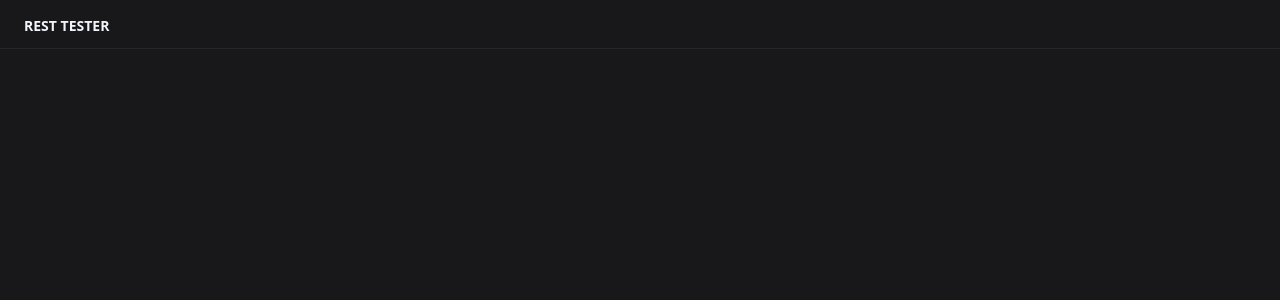
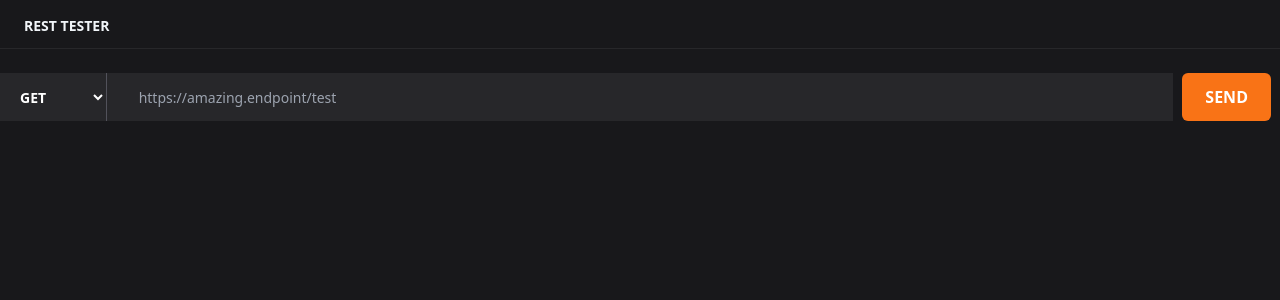
Before and after one commit to brunotatsuya/rest-tester, a React (Vite) app: page / in a window 1280 px wide. Shown: the top 300 px of the page. Built offline with nearby package versions, Linux system fonts and the light colour scheme.

Commit message:
Added console component into app

```diff
--- a/src/App.tsx
+++ b/src/App.tsx
@@ -1,11 +1,12 @@
 import React from "react";
-
 import Topbar from "./topbar/topbar";
+import Console from "./console/console";
 
 const App: React.FC = () => {
   return (
     <div className="h-screen bg-zinc-900">
       <Topbar></Topbar>
+      <Console></Console>
     </div>
   );
 }
```
